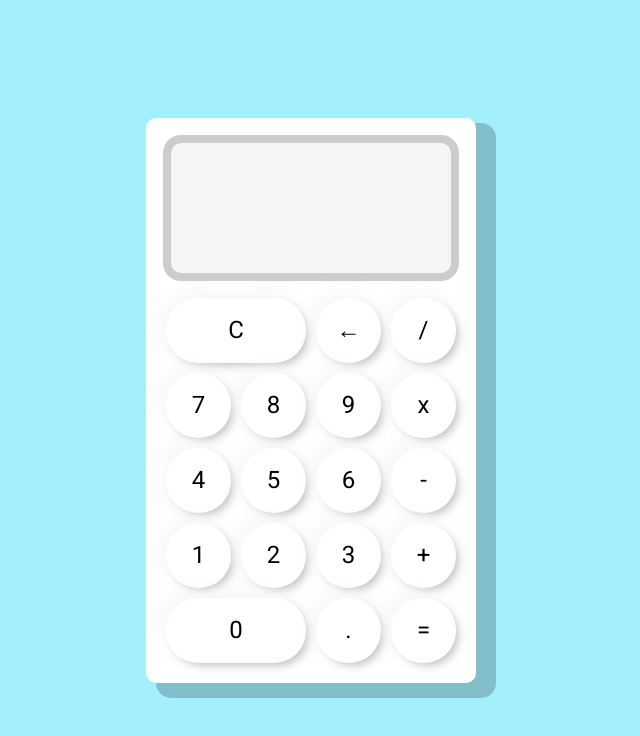
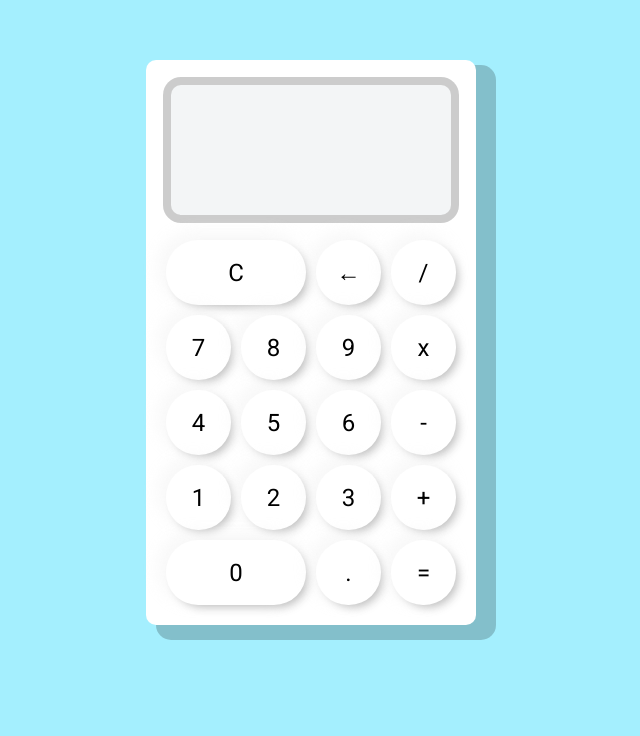
Before and after one commit to andreaguinder/calculadora-javascript, a plain HTML site: page index.html in a window 1280 px wide. Shown: the whole page, without its empty margins (329-969 px from the left). Drawn offline with Linux system fonts and the light colour scheme.

Commit message:
corrijo margenes

```diff
--- a/index.css
+++ b/index.css
@@ -12,7 +12,8 @@ body {
     display: flex;
     justify-content: center;
     align-items: center;
-    height: 100vh;
+        height: auto;
+    margin: 60px auto;
 }
 
 .calculadora{
```
